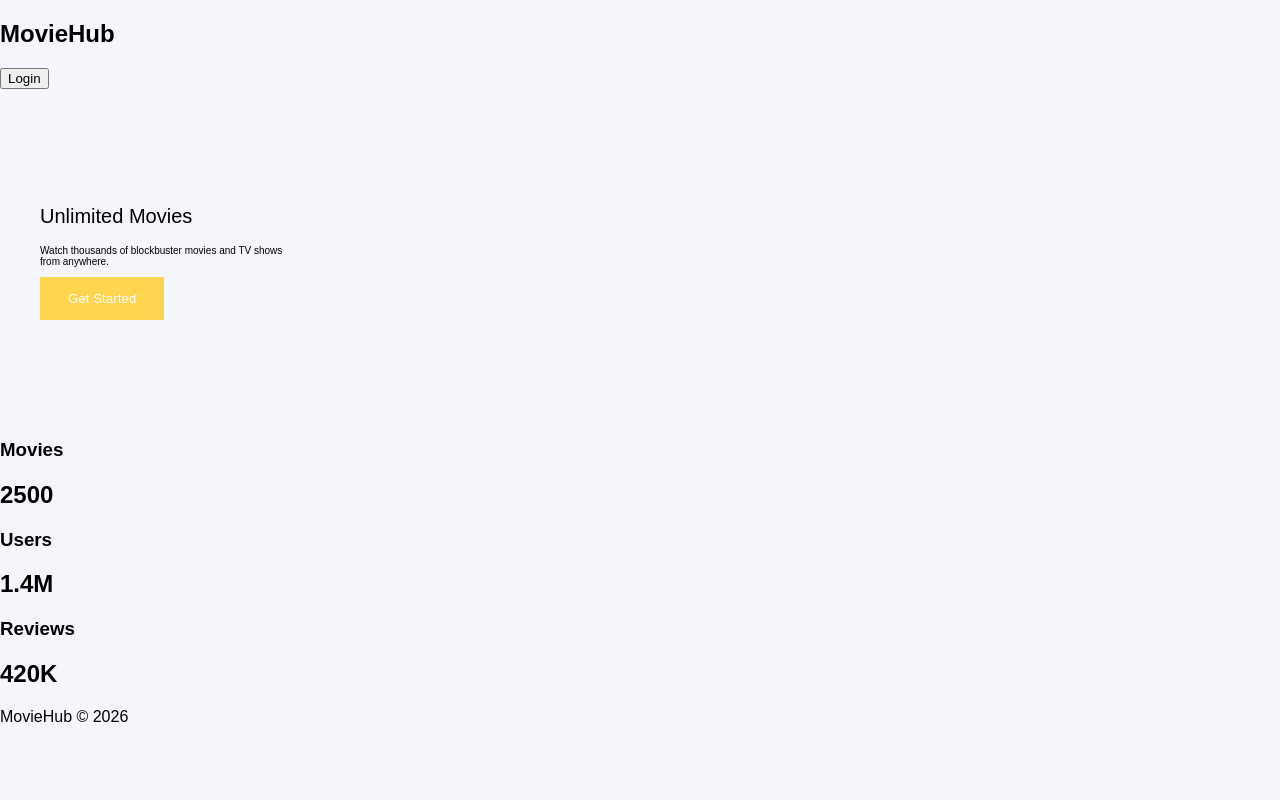
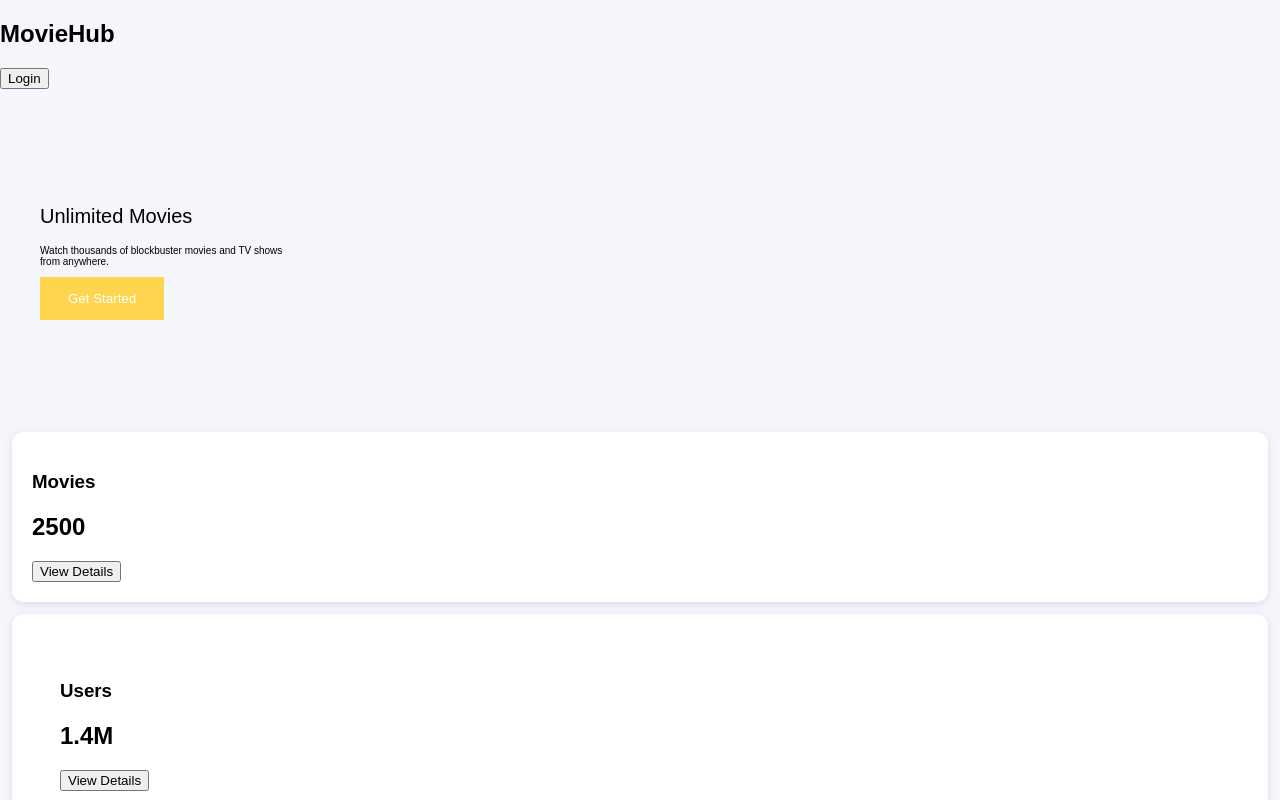
Before and after one commit to usamaali321/react-pr-review-demo, a React (Vite) app: page / in a window 1280 px wide. Shown: the top 800 px of the page. Built offline with nearby package versions, Linux system fonts and the light colour scheme; the HTML template or start-up script is replaced by a standard one.

Commit message:
Update DashboardCard.jsx

```diff
--- a/src/components/DashboardCard.jsx
+++ b/src/components/DashboardCard.jsx
@@ -1,9 +1,17 @@
 export default function DashboardCard({ title, value }) {
   return (
-    <div>
+    <div
+      style={{
+        background: "#ffffff",
+        padding: title === "Users" ? "48px" : "20px",
+        borderRadius: "12px",
+        boxShadow: "0 2px 8px rgba(0,0,0,.1)",
+        margin: "12px"
+      }}
+    >
       <h3>{title}</h3>
-
       <h2>{value}</h2>
+      <button>View Details</button>
     </div>
   );
 }
```
